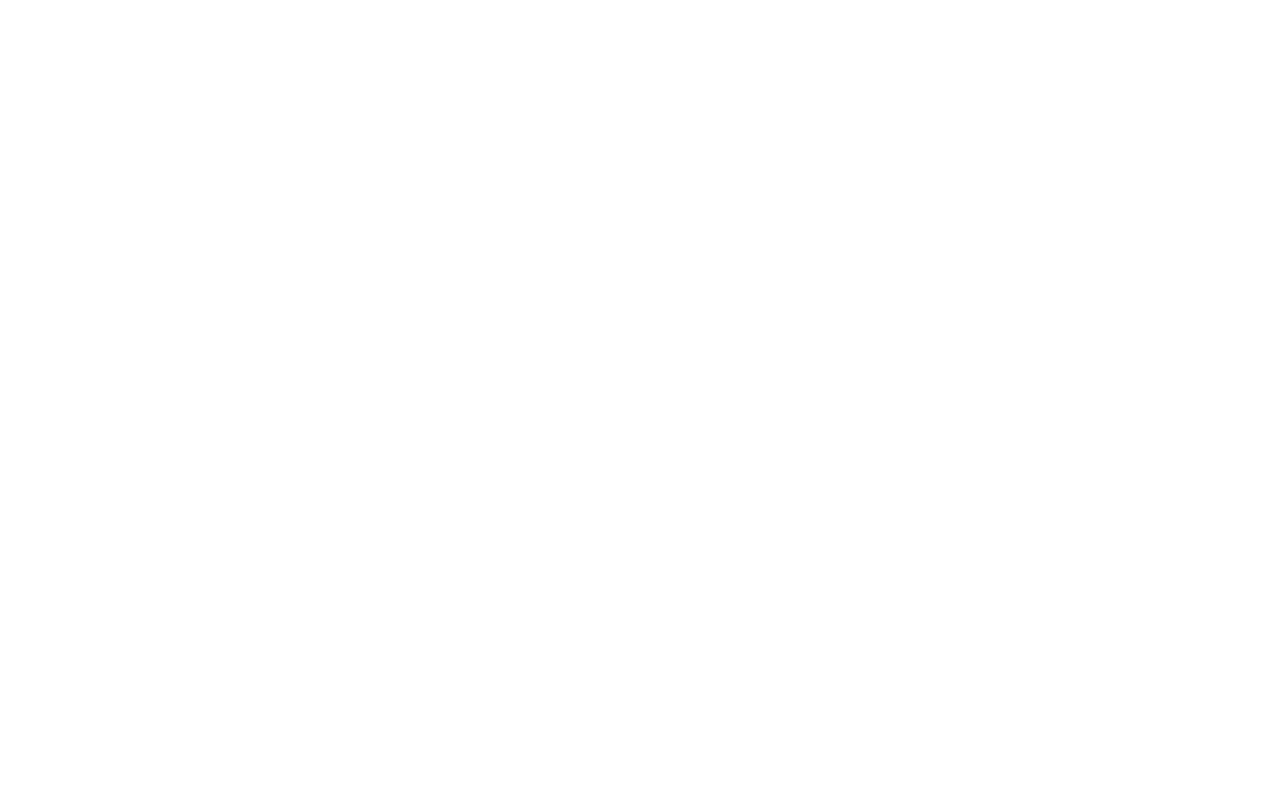
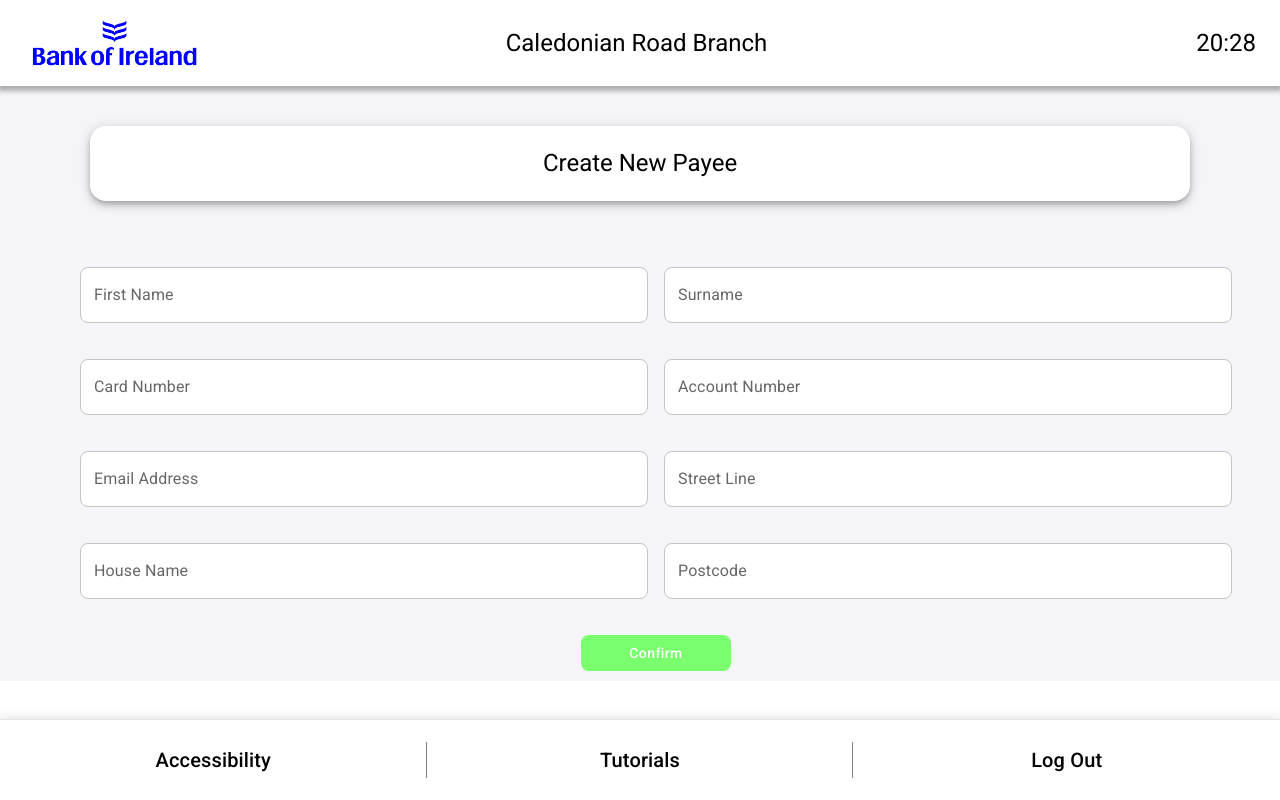
Before and after one commit to SpeechRecognitionApp/SpeechRecognitionApp, a React (Create React App) app in the folder frontend/: page /createnewpayee in a window 1280 px wide. Before the commit this address had no page. Built offline with nearby package versions, Linux system fonts and the light colour scheme.

Commit message:
create new payee

```diff
--- a/frontend/src/App.js
+++ b/frontend/src/App.js
@@ -12,6 +12,7 @@
 import SelectPayee from "./pages/SelectPayee";
 import SelectAmount from "./pages/SelectAmount";
 import TransactionsPage from "./pages/Transactions";
+import CreateNewPayee from "./pages/CreateNewPayee";
 
 function App() {
   return (
@@ -29,6 +30,7 @@
         <Route path="/selectamount" element={<SelectAmount />} />
         <Route path="/accountmanage" element={<AccountManagePage />} />
         <Route path="/selectcontact" element={<SelectContact />} />
+        <Route path="/createnewpayee" element={<CreateNewPayee />} />
       </Routes>
     </div>
   );
--- /dev/null
+++ b/frontend/src/pages/CreateNewPayee.js
@@ -0,0 +1,126 @@
+import React from "react";
+import Header from "../components/Header";
+import Footer from "../components/Footer";
+import TitleBox from "../components/TitleBox";
+import { Grid, Box, TextField, Button, Container } from "@mui/material";
+import { useNavigate } from "react-router-dom";
+
+function CreateNewPayee() {
+  const navigate = useNavigate();
+
+  function handleClick() {
+    navigate("/selectamount");
+  }
+  const textFieldStyle = {
+    backgroundColor: "white",
+    // width: "80%",
+    borderRadius: "8px",
+  };
+
+  const resetButtonStyle = {
+    backgroundColor: "#6B6BFF",
+    color: "white",
+    marginRight: "10px",
+    textTransform: "none",
+    borderRadius: "8px",
+    width: 150,
+  };
+
+  const confirmButtonStyle = {
+    backgroundColor: "#7AFF6F",
+    color: "white",
+    textTransform: "none",
+    borderRadius: "8px",
+    width: 150,
+  };
+
+  return (
+    <div style={{ backgroundColor: "#F5F5F9 " }}>
+      <Header />
+      <TitleBox buttonText="Create New Payee" />
+      <Container maxWidth="lg">
+        <Box
+          sx={{
+            justifyContent: "center",
+            alignItems: "center",
+            display: "flex",
+            flexDirection: "column",
+          }}
+        >
+          <Grid
+            container
+            spacing={2}
+            sx={{ mt: 5, mx: "auto", height: "55vh" }}
+            justify="space-between"
+            alignItems="center"
+          >
+            <Grid item xs={12} sm={6}>
+              <TextField
+                label="First Name"
+                fullWidth
+                InputProps={{ style: textFieldStyle }}
+              />
+            </Grid>
+            <Grid item xs={12} sm={6}>
+              <TextField
+                label="Surname"
+                fullWidth
+                InputProps={{ style: textFieldStyle }}
+              />
+            </Grid>
+            <Grid item xs={12} sm={6}>
+              <TextField
+                label="Card Number"
+                fullWidth
+                InputProps={{ style: textFieldStyle }}
+              />
+            </Grid>
+            <Grid item xs={12} sm={6}>
+              <TextField
+                label="Account Number"
+                fullWidth
+                InputProps={{ style: textFieldStyle }}
+              />
+            </Grid>
+            <Grid item xs={12} sm={6}>
+              <TextField
+                label="Email Address"
+                fullWidth
+                InputProps={{ style: textFieldStyle }}
+              />
+            </Grid>
+            <Grid item xs={12} sm={6}>
+              <TextField
+                label="Street Line"
+                fullWidth
+                InputProps={{ style: textFieldStyle }}
+              />
+            </Grid>
+            <Grid item xs={12} sm={6}>
+              <TextField
+                label="House Name"
+                fullWidth
+                InputProps={{ style: textFieldStyle }}
+              />
+            </Grid>
+            <Grid item xs={12} sm={6}>
+              <TextField
+                label="Postcode"
+                fullWidth
+                InputProps={{ style: textFieldStyle }}
+              />
+            </Grid>
+            <Grid item xs={12}>
+              <Button style={confirmButtonStyle} onClick={handleClick}>
+                Confirm
+              </Button>
+            </Grid>
+          </Grid>
+        </Box>
+      </Container>
+      <Footer />
+    </div>
+  );
+}
+
+export default CreateNewPayee;
--- a/frontend/src/pages/SelectAmount.js
+++ b/frontend/src/pages/SelectAmount.js
@@ -36,6 +36,35 @@
             </div>
           </Box>
 
+          <Box
+            sx={{
+              padding: "10px 20px 30px 200px",
+              width: "80%",
+              margin: "40px auto",
+              borderRadius: "10px",
+              textAlign: "center",
+              lineHeight: "2",
+              backgroundColor: "#F5F5F9",
+            }}
+          >
+            <Grid
+              container
+              alignItems="center"
+              justifyContent="center"
+              spacing={2}
+            >
+              <Grid item>
+                <Typography variant="h6" sx={{ marginRight: "120px" }}>
+                  Transfer To:
+                </Typography>
+              </Grid>
+              <Grid item>
+                <Typography variant="h6" sx={{ marginRight: "120px" }}>
+                  Money D Luffy
+                </Typography>
+              </Grid>
+            </Grid>
+          </Box>
           <Box
             sx={{
               padding: "10px",
--- a/frontend/src/pages/SelectContact.js
+++ b/frontend/src/pages/SelectContact.js
@@ -13,6 +13,7 @@
   function handleClick() {
     navigate("/selectamount");
   }
+
 
   const [selectedValue, setSelectedValue] = useState(null);
 
--- a/frontend/src/pages/SelectPayee.js
+++ b/frontend/src/pages/SelectPayee.js
@@ -13,6 +13,11 @@
   function handleClick() {
     navigate("/selectcontact");
   }
+
+  function handleClick2() {
+    navigate("/createnewpayee");
+  }
+
   return (
     <>
       <Box sx={{ backgroundColor: "#F5F5F9" }}>
@@ -92,7 +97,7 @@
                 alignItems: "center", // Center content vertically
                 padding: "10px", // Add some padding
               }}
-              onClick={handleClick}
+              onClick={handleClick2}
             >
               <PersonAddAltRoundedIcon sx={{ marginRight: "10px" }} />A new
               person or company
```
